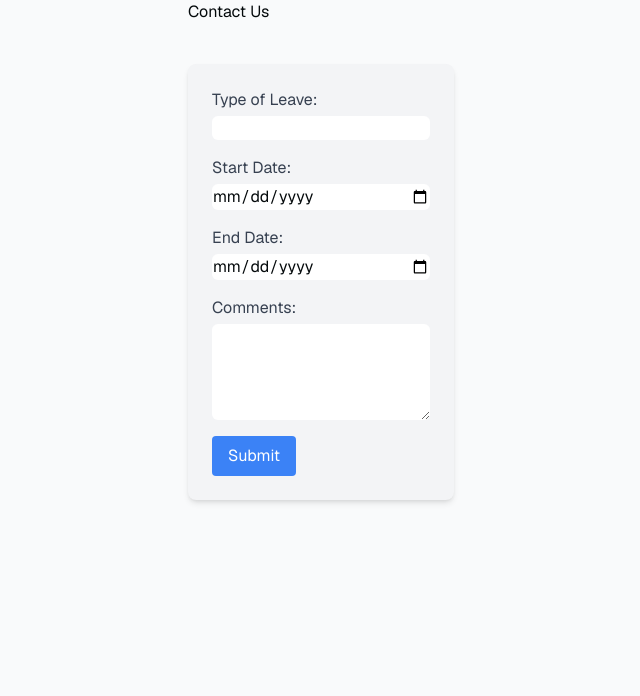
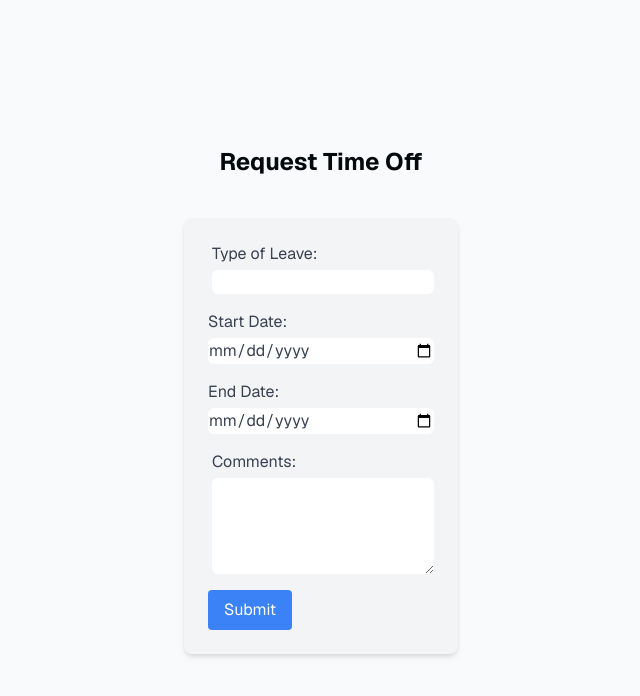
Before and after one commit to Emory-Hack4Impact/Odyssey, a Next.js app: page /dashboard/time-off-req in a window 1280 px wide. Shown: the top 696 px of the page, without its empty margins (319-959 px from the left). Built offline with nearby package versions, Linux system fonts and the light colour scheme.

Commit message:
Adjust form style

```diff
--- a/app/dashboard/time-off-req/TimeOffForm.tsx
+++ b/app/dashboard/time-off-req/TimeOffForm.tsx
@@ -1,4 +1,3 @@
-'use client'
 import React, { useState } from 'react';
 
 interface FormData {
@@ -33,7 +32,7 @@ const TimeOffForm: React.FC = () => {
   return (
     <div className="max-w-md mx-auto mt-10 p-6 bg-gray-100 rounded-lg shadow-md">
       <form onSubmit={handleSubmit}>
-        <div className="mb-4">
+        <div className="mb-4 pl-1">
           <label htmlFor="leaveType" className="block text-gray-700">Type of Leave:</label>
           <input
             type="text"
@@ -41,7 +40,7 @@ const TimeOffForm: React.FC = () => {
             name="leaveType"
             value={formData.leaveType}
             onChange={handleChange}
-            className="form-input mt-1 block w-full rounded-md border-gray-300"
+            className="form-input mt-1 block w-full rounded-md border-gray-300 text-gray-700 pl-1"
           />
         </div>
         <div className="mb-4">
@@ -52,7 +51,7 @@ const TimeOffForm: React.FC = () => {
             name="startDate"
             value={formData.startDate}
             onChange={handleChange}
-            className="form-input mt-1 block w-full rounded-md border-gray-300"
+            className="form-input mt-1 block w-full rounded-md border-gray-300 text-gray-700"
           />
         </div>
         <div className="mb-4">
@@ -63,17 +62,17 @@ const TimeOffForm: React.FC = () => {
             name="endDate"
             value={formData.endDate}
             onChange={handleChange}
-            className="form-input mt-1 block w-full rounded-md border-gray-300"
+            className="form-input mt-1 block w-full rounded-md border-gray-300 text-gray-700"
           />
         </div>
-        <div className="mb-4">
+        <div className="mb-4 pl-1">
           <label htmlFor="comments" className="block text-gray-700">Comments:</label>
           <textarea
             id="comments"
             name="comments"
             value={formData.comments}
             onChange={handleChange}
-            className="form-textarea mt-1 block w-full rounded-md border-gray-300"
+            className="form-textarea mt-1 block w-full rounded-md border-gray-300 text-gray-700 pl-1"
             rows={4}
           />
         </div>
--- a/app/dashboard/time-off-req/page.tsx
+++ b/app/dashboard/time-off-req/page.tsx
@@ -1,10 +1,11 @@
 'use client';
+import React from 'react';
 import TimeOffForm from './TimeOffForm';
 
 const Home: React.FC = () => {
   return (
-    <div>
-      <h1>Contact Us</h1>
+    <div className="flex flex-col items-center justify-center h-screen">
+      <h1 className="text-2xl font-bold">Request Time Off</h1>
       <TimeOffForm />
     </div>
   );
```
